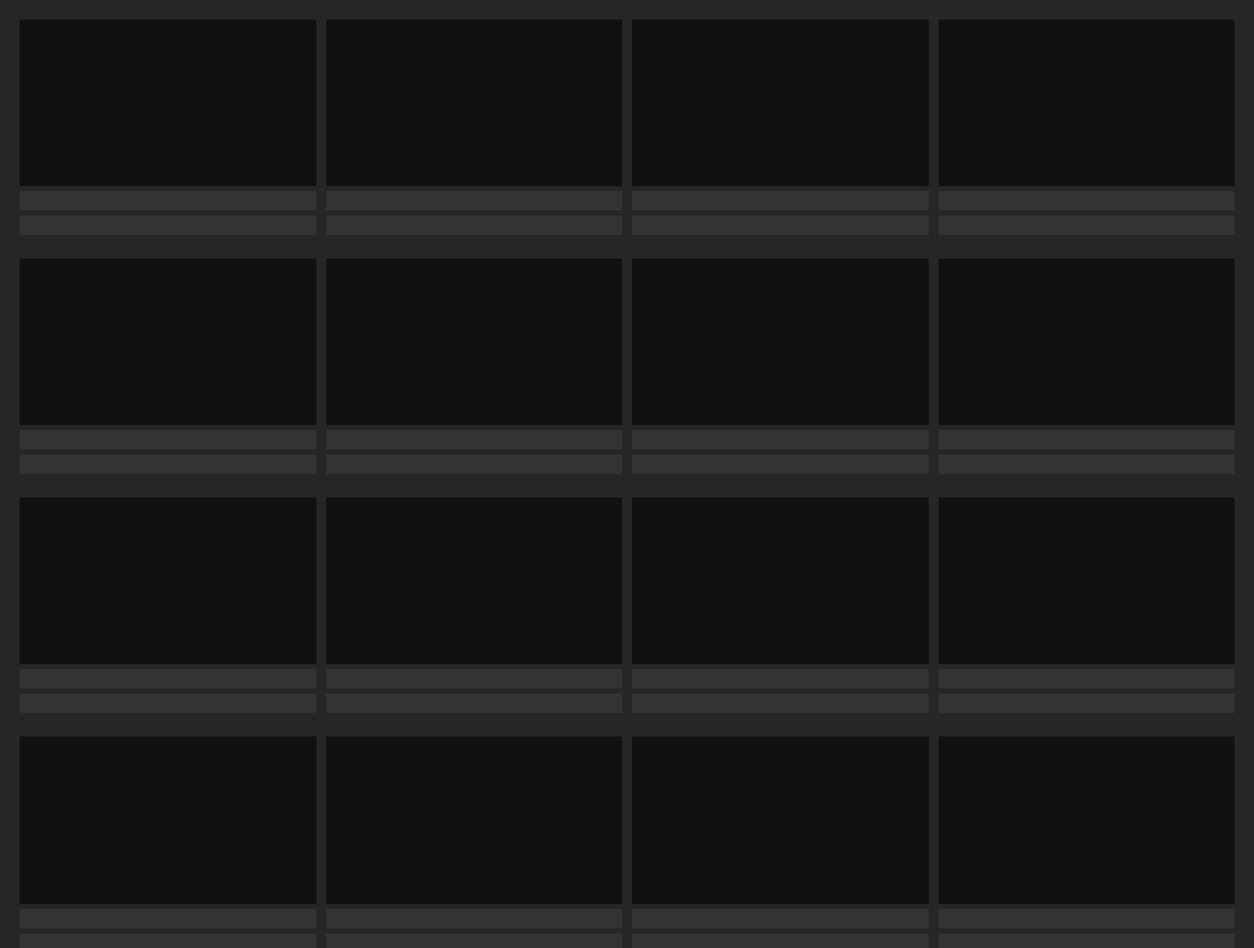
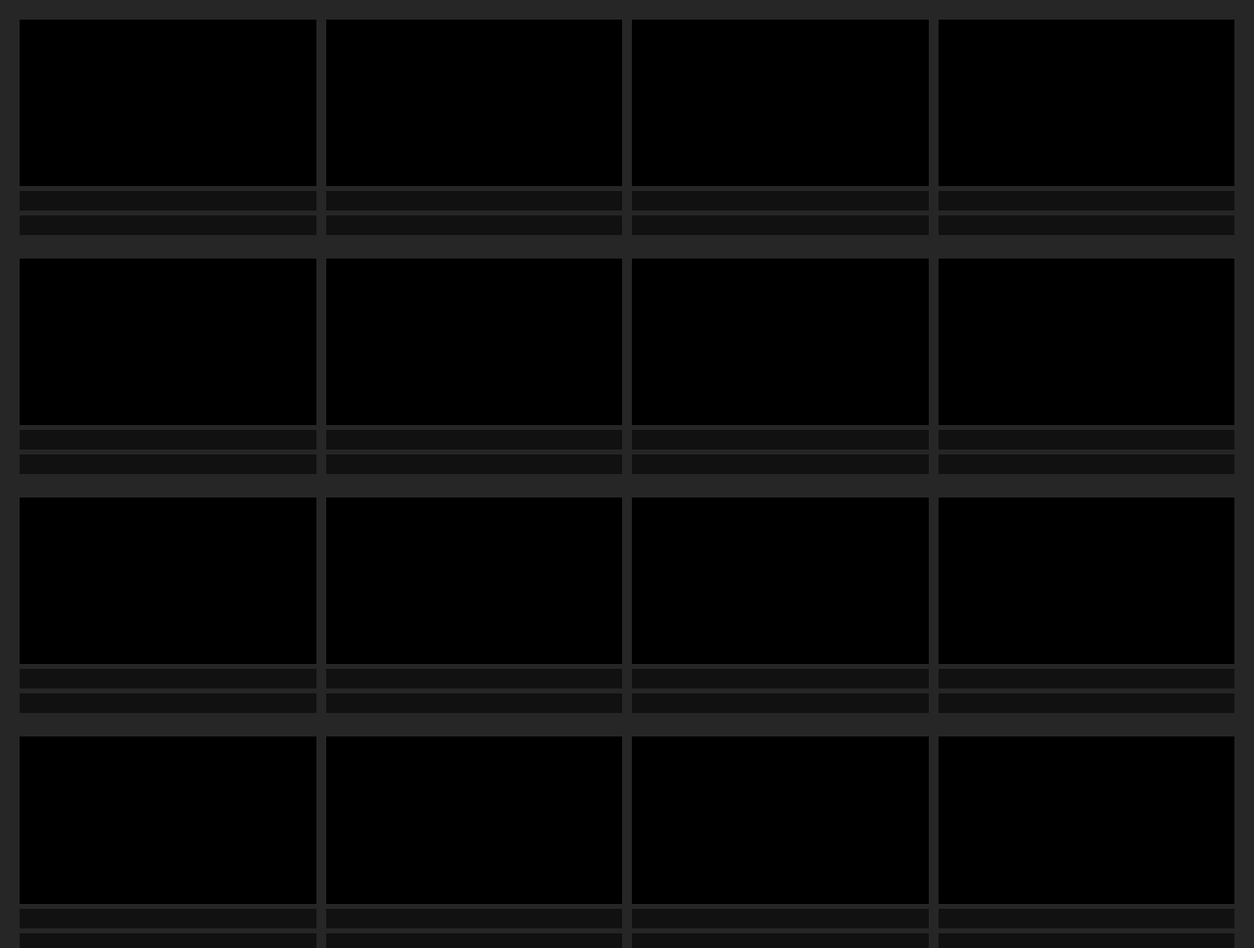
Before and after one commit to thebanon/fap, a PHP site: page / in a window 1280 px wide. Shown: the part 194-1162 px from the top of the page at 98% size. Run offline with PHP 8.4, Linux system fonts and the light colour scheme.

Commit message:
Update index.css

```diff
--- a/bux/index.css
+++ b/bux/index.css
@@ -25,10 +25,10 @@
 
 .section-video .media-video {display: inline-block;width: calc((100% - 50px)/6);margin-right: 10px;margin-top: 20px;}
 .section-video .media-video:nth-child(6n) { margin-right: 0; }
-.section-video .media-video .header-video {width: 100%;padding-top: 56.25%;height: 0;background: #111;}
+.section-video .media-video .header-video {width: 100%;padding-top: 56.25%;height: 0;background: #000;}
 .section-video .media-video .footer-video { margin-top: 5px; }
-.section-video .media-video .footer-video:empty:before {content: '';display: block;width: 100%;height: 20px;background: #333;border-radius: 0;}
-.section-video .media-video .footer-video:empty:after {content: '';display: block;width: 100%;height: 20px;background: #333;border-radius: 0;margin-top: 5px;}
+.section-video .media-video .footer-video:empty:before {content: '';display: block;width: 100%;height: 20px;background: #111;border-radius: 0;}
+.section-video .media-video .footer-video:empty:after {content: '';display: block;width: 100%;height: 20px;background: #111;border-radius: 0;margin-top: 5px;}
 
 .section-index-tags .tags { width: 1920px; max-width: calc(100% - 20px); margin: auto; }
 .tags > * {font-size: 18px;line-height: 50px;height: 50px;margin-top: 20px;margin-right: 20px;/* margin-bottom: 20px; */display: inline-block;border: 1px solid #777;border-radius: 50px;padding: 0 20px;min-width: 50px;text-align: center;}
```
